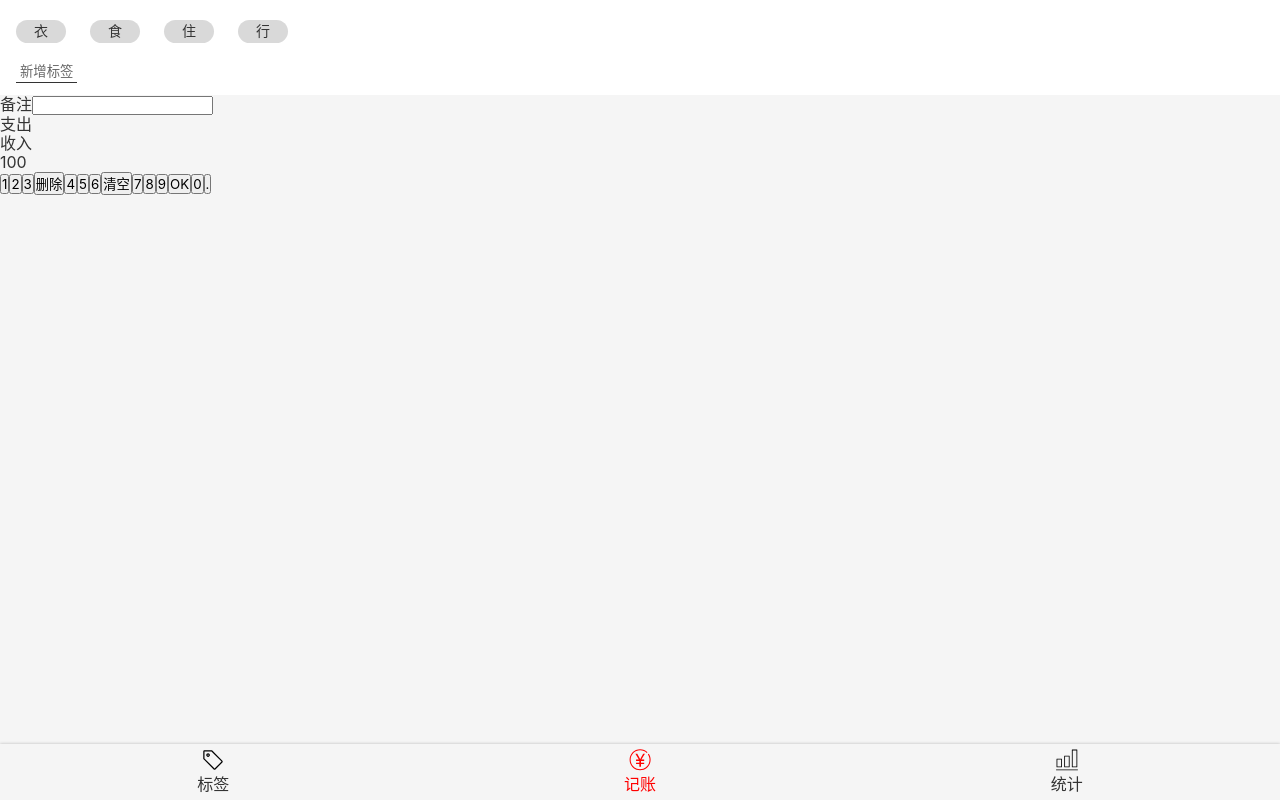
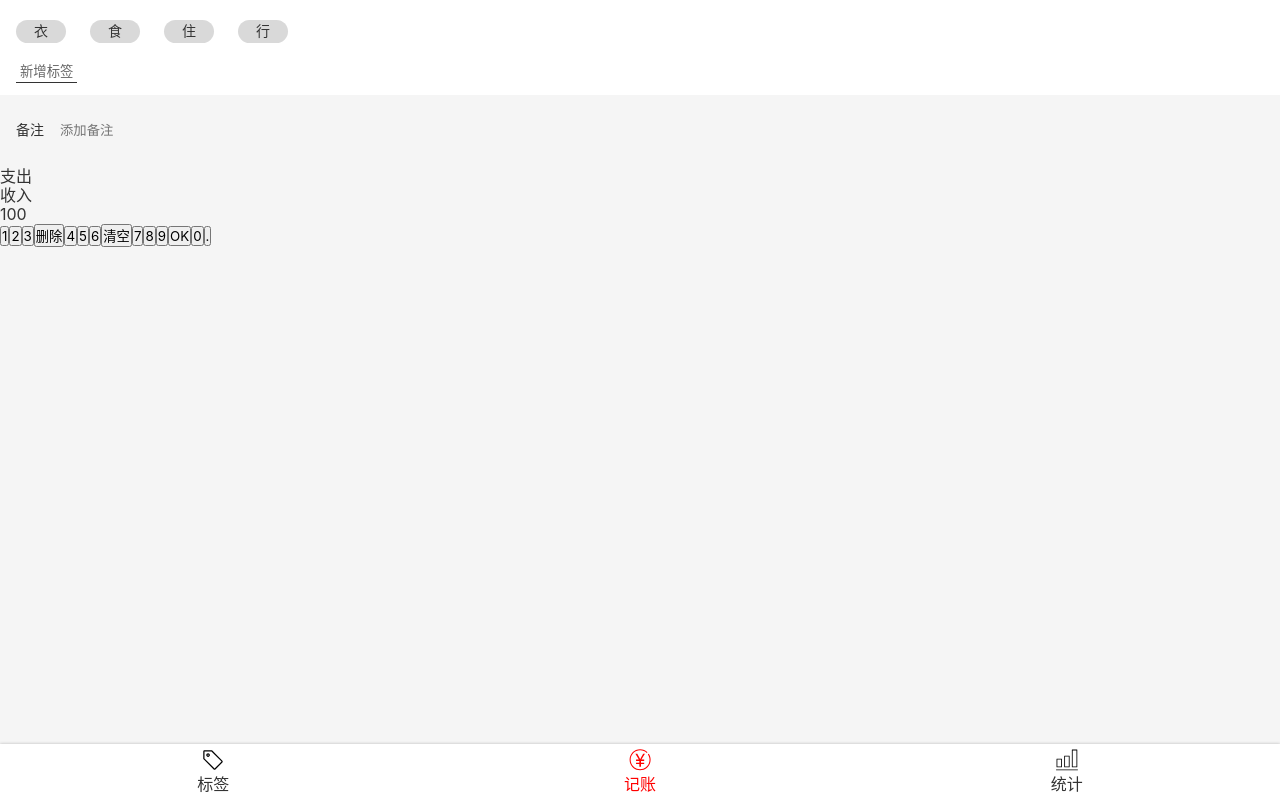
Before and after one commit to GelatoMao/CashNote, a React app: page /#/money in a window 1280 px wide. Built offline with nearby package versions, Linux system fonts and the light colour scheme.

Commit message:
NotesSection UI 完成

```diff
--- a/src/components/Nav.tsx
+++ b/src/components/Nav.tsx
@@ -3,7 +3,7 @@
 import Icon from "components/Icon"
 
 const NavWrapper = styled.nav`
-  /* border: 1px solid blue; */
+  background: #fff;
   line-height: 24px;
   box-shadow: 0 0 3px rgba(0, 0, 0, 0.25);
   > ul {
--- a/src/index.scss
+++ b/src/index.scss
@@ -37,6 +37,10 @@
   font-family: inherit;
 }
 
+:focus {
+  outline: none;
+}
+
 .icon{
   width: 1em;
   height: 1em;
--- a/src/views/Money.tsx
+++ b/src/views/Money.tsx
@@ -25,7 +25,23 @@
   }
 `
 
-const NotesSection = styled.section``
+const NotesSection = styled.section`
+  background-color: #f5f5f5;
+  padding: 0 16px;
+  font-size: 14px;
+  >label{
+    display: flex;
+    align-items: center;
+    >span{margin-right: 16px;}
+    >input{
+      display: block;
+      height: 72px;
+      flex-grow: 1;
+      border: none;
+      background: none;
+    }
+  }
+`
 
 const CategorySection = styled.section``
 
@@ -46,7 +62,7 @@
       <NotesSection>
         <label>
           <span>备注</span>
-          <input type="text" />
+          <input type="text" placeholder="添加备注"/>
         </label>
       </NotesSection>
       <CategorySection>
```
